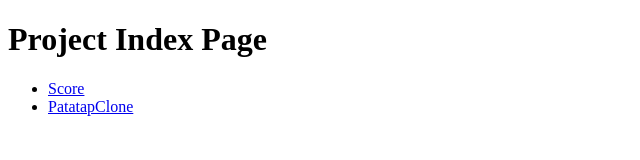
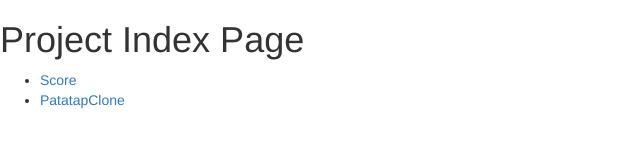
Before and after one commit to ugacodedawg/ugacodedawg.github.io, a plain HTML site: page index.html in a window 1280 px wide. Shown: the whole page, without its empty margins (0-640 px from the left). Drawn offline with nearby package versions, Linux system fonts and the light colour scheme.

Commit message:
added Bootstrap/FA CDNs

```diff
--- a/index.html
+++ b/index.html
@@ -3,6 +3,8 @@
   <head>
     <meta charset="utf-8">
     <title>Project Index Page</title>
+    <link rel="stylesheet" href="https://maxcdn.bootstrapcdn.com/bootstrap/3.3.7/css/bootstrap.min.css">
+    <link rel="stylesheet" href="https://maxcdn.bootstrapcdn.com/font-awesome/4.7.0/css/font-awesome.min.css">
   </head>
   <body>
     <h1>Project Index Page</h1>
@@ -10,5 +12,6 @@
       <li><a href="score/score.html">Score</a></li>
       <li><a href="musical-circles/index.html">PatatapClone</a></li>
     </ul>
+    <script src="https://maxcdn.bootstrapcdn.com/bootstrap/3.3.7/js/bootstrap.min.js"></script>
   </body>
 </html>
```
